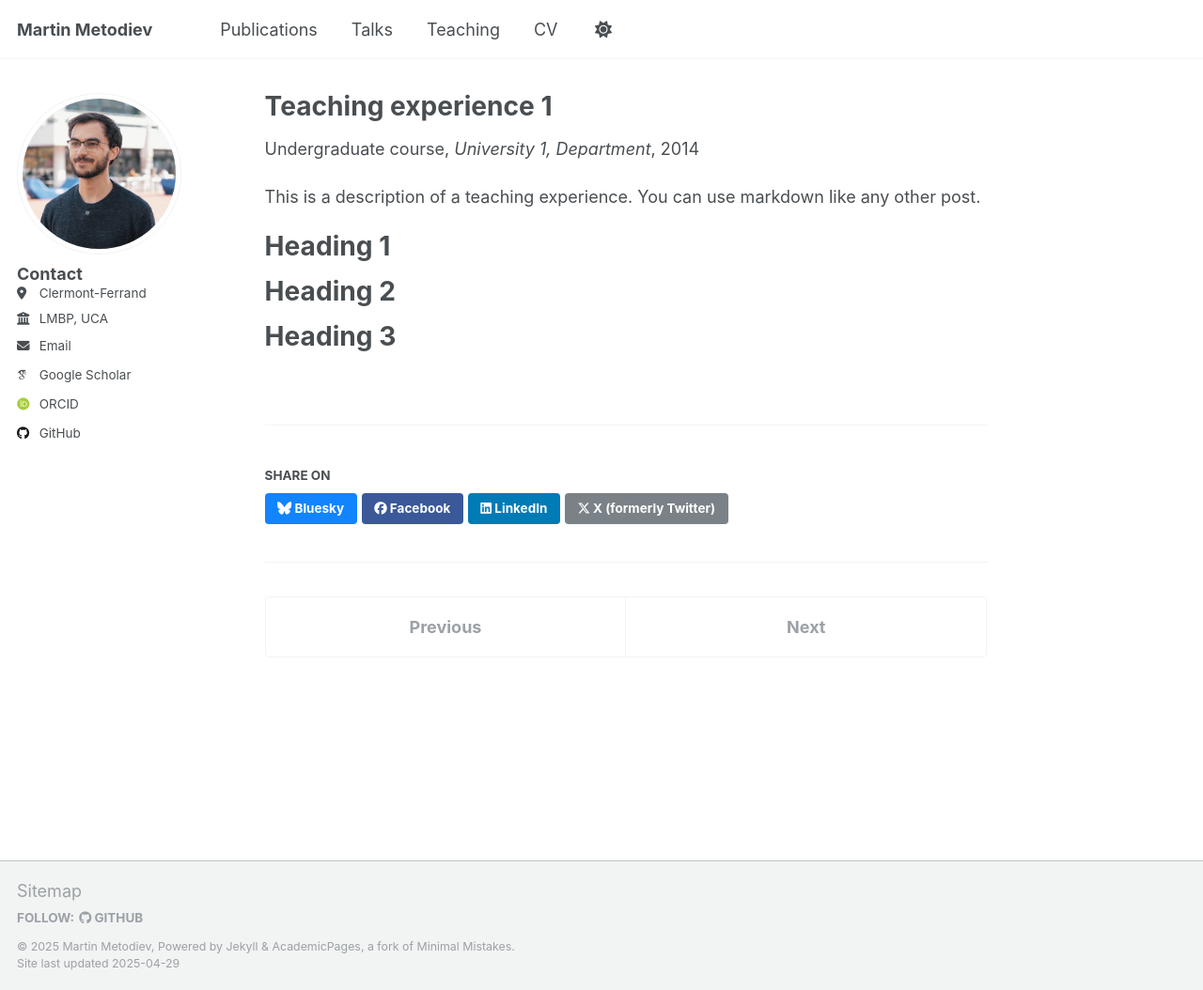
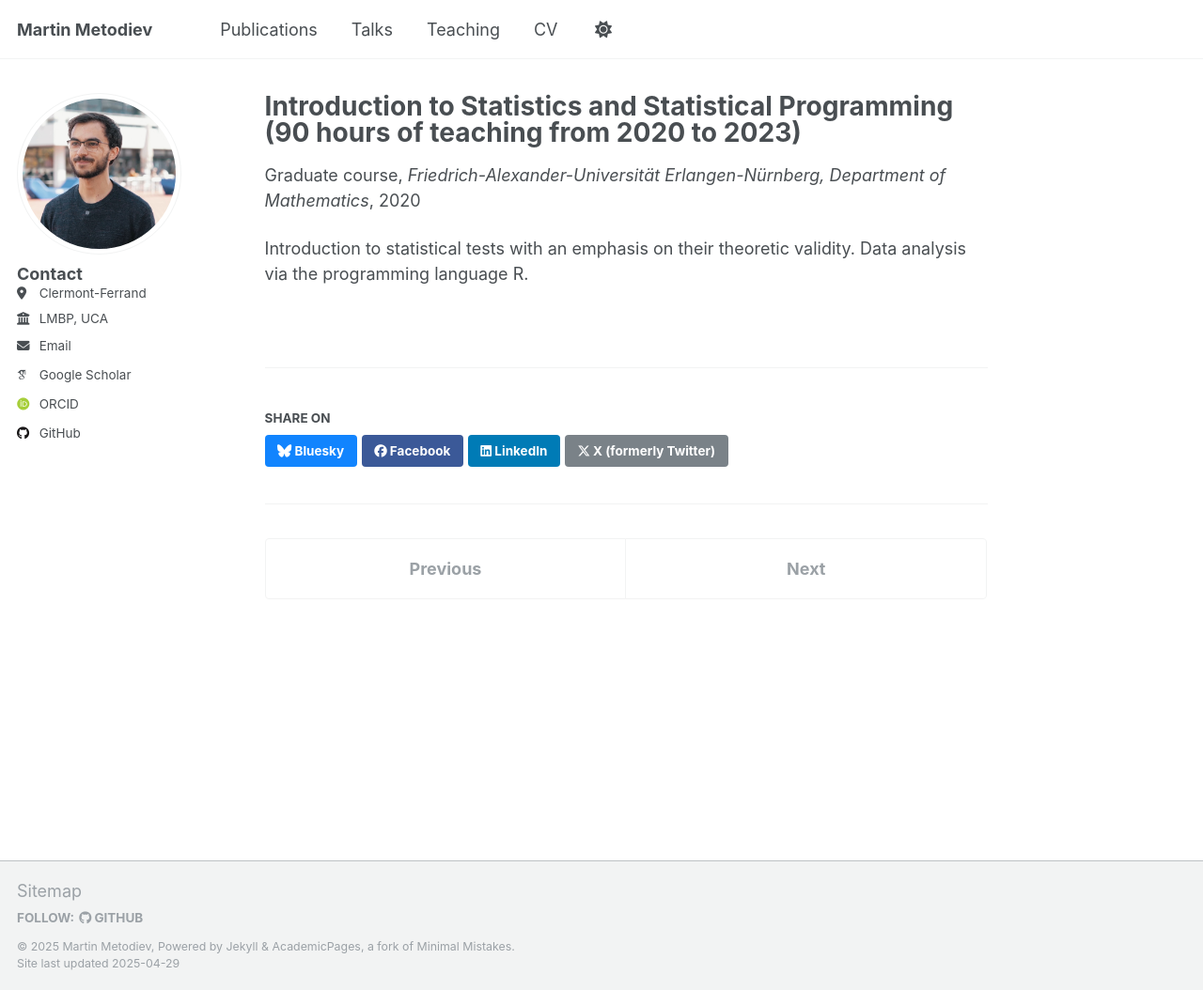
Before and after one commit to m-metodiev/m-metodiev.github.io, a Jekyll site: the page built from _teaching/2014-spring-teaching-1.md, in a window 1280 px wide and 1054 px high. Shown: the whole window at 94% size. Built offline with Jekyll 4.4.1, drawn with Linux system fonts in a browser that asks for light colours; some web fonts are replaced.

Commit message:
Update 2014-spring-teaching-1.md

```diff
--- a/_teaching/2014-spring-teaching-1.md
+++ b/_teaching/2014-spring-teaching-1.md
@@ -1,20 +1,11 @@
 ---
-title: "Teaching experience 1"
+title: "Introduction to Statistics and Statistical Programming (90 hours of teaching from 2020 to 2023)"
 collection: teaching
-type: "Undergraduate course"
+type: "Graduate course"
 permalink: /teaching/2014-spring-teaching-1
-venue: "University 1, Department"
-date: 2014-01-01
-location: "City, Country"
+venue: "Friedrich-Alexander-Universität Erlangen-Nürnberg, Department of Mathematics"
+date: 2020-04-01
+location: "Erlangen, Germany"
 ---
 
-This is a description of a teaching experience. You can use markdown like any other post.
-
-Heading 1
-======
-
-Heading 2
-======
-
-Heading 3
-======
+Introduction to statistical tests with an emphasis on their theoretic validity. Data analysis via the programming language R.
```
